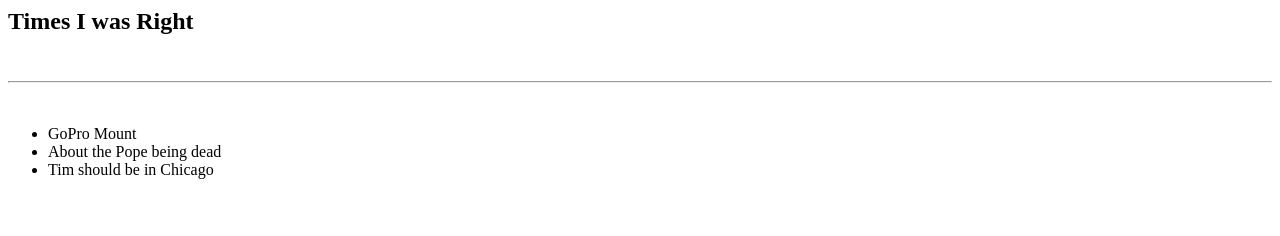
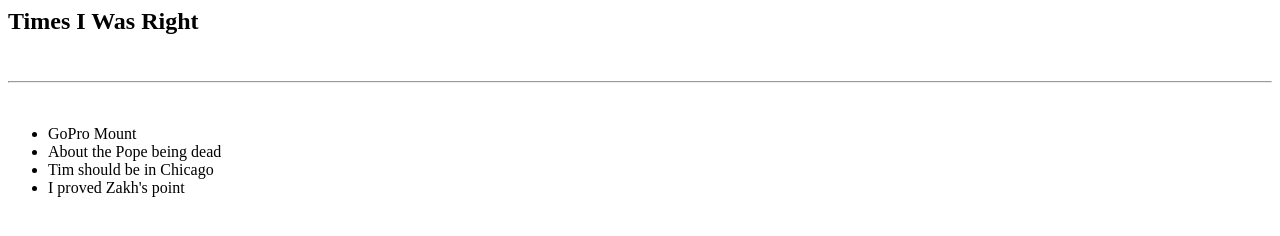
Before and after one commit to AdamSeidman/TimesIWasRight, a plain HTML site: page index.html in a window 1280 px wide. Drawn offline with Linux system fonts and the light colour scheme.

Commit message:
Update index.html

```diff
--- a/index.html
+++ b/index.html
@@ -1,9 +1,10 @@
 <div>
-<h2>Times I was Right</h2><br>
+<h2>Times I Was Right</h2><br>
 <hr><br>
 <ul>
 <li>GoPro Mount</li>
 <li>About the Pope being dead</li>
 <li>Tim should be in Chicago</li>
+<li>I proved Zakh's point</li>
 </ul>
 </div>
```
